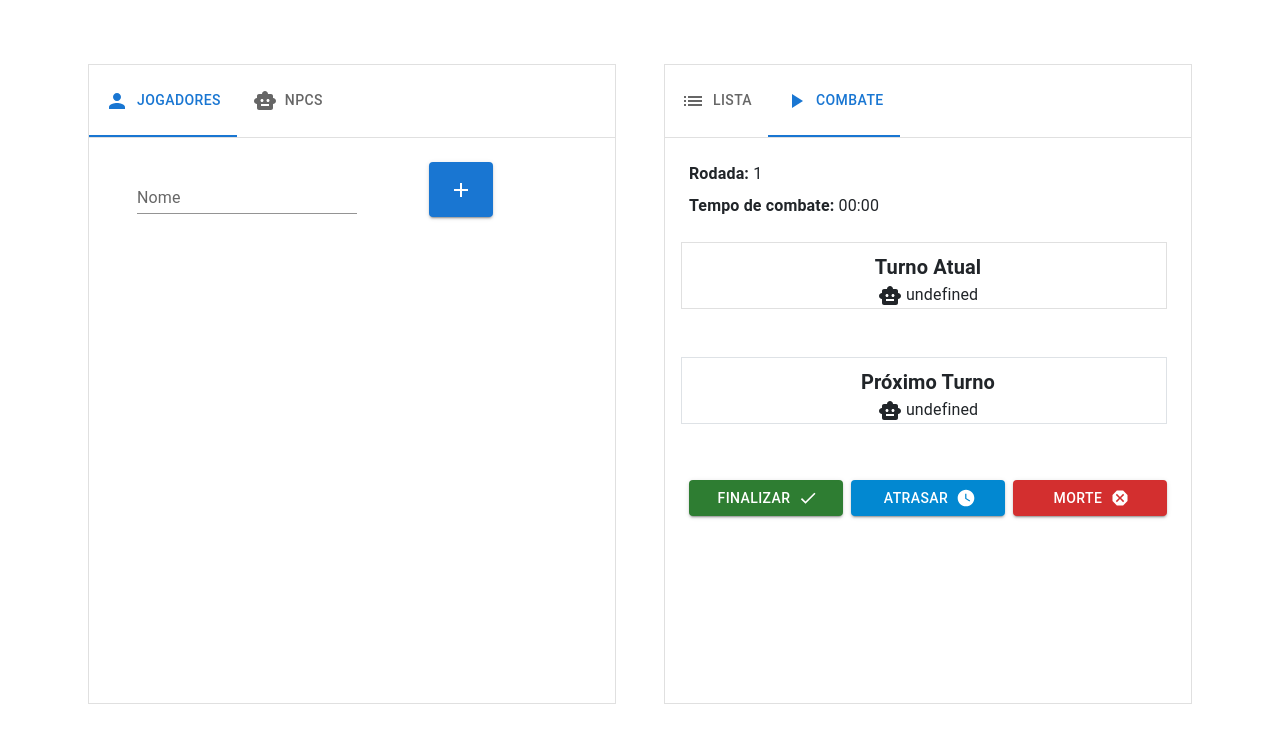
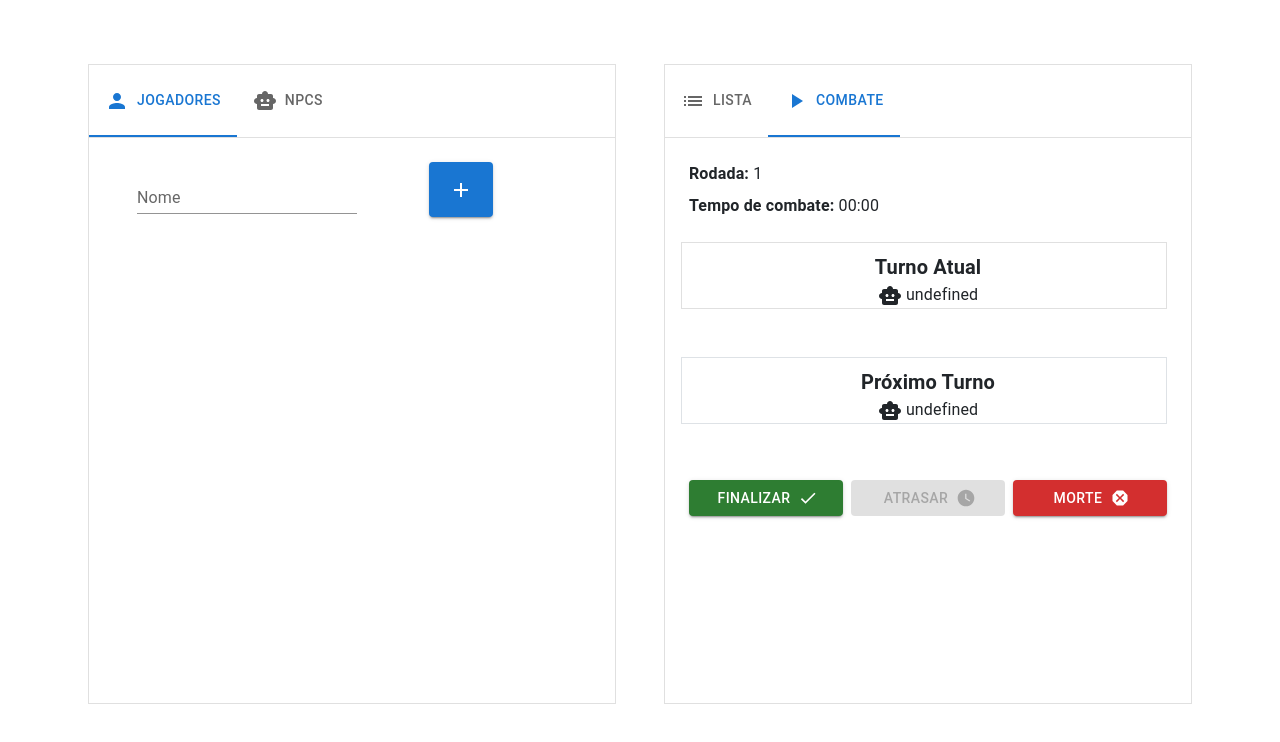
Before and after one commit to victorhmd/turnosrpg, a React (Create React App) app: page / in a window 1280 px wide. Both pictures are taken after a click on the button "COMEÇAR". Shown: the top 742 px of the page. Built offline with nearby package versions, Linux system fonts and the light colour scheme.

Commit message:
feat: Desabilitado botão de atrasar turno

```diff
--- a/src/App.tsx
+++ b/src/App.tsx
@@ -277,7 +277,7 @@ export default function App() {
                 </Button>
               </Grid>
               <Grid item xs={4} textAlign="center">
-                <Button variant="contained" color="info" endIcon={<WatchLater />} fullWidth>
+                <Button variant="contained" color="info" endIcon={<WatchLater />} fullWidth disabled>
                   Atrasar
                 </Button>
               </Grid>
@@ -398,7 +398,7 @@ export default function App() {
                   </Button>
                 </Grid>
                 <Grid item xs={4} textAlign="center">
-                  <Button variant="contained" color="info" fullWidth>
+                  <Button variant="contained" color="info" fullWidth disabled>
                     <WatchLater />
                   </Button>
                 </Grid>
```
